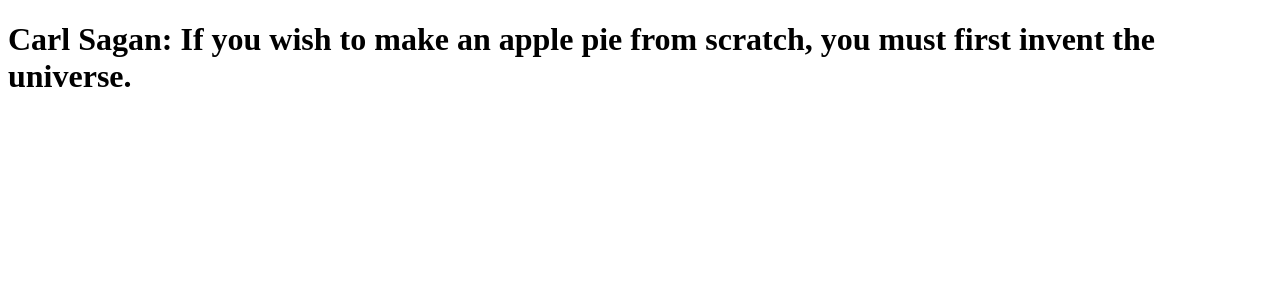
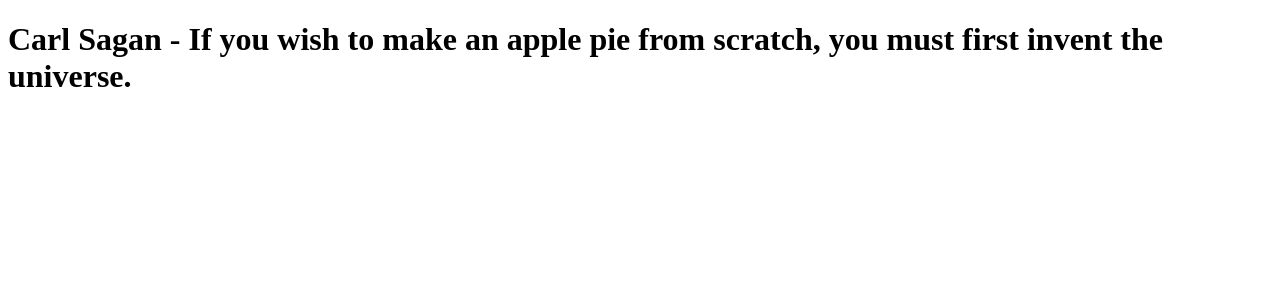
Before and after one commit to GabrielFTeles/clone-tabnews, a Next.js app: page / in a window 1280 px wide. Shown: the top 300 px of the page. Built offline with nearby package versions, Linux system fonts and the light colour scheme.

Commit message:
changes initial page text, just to test preview deployment

```diff
--- a/pages/index.js
+++ b/pages/index.js
@@ -1,7 +1,7 @@
 function Home() {
     return (
         <h1>
-            Carl Sagan: If you wish to make an apple pie from scratch, you must
+            Carl Sagan - If you wish to make an apple pie from scratch, you must
             first invent the universe.
         </h1>
     );
```
